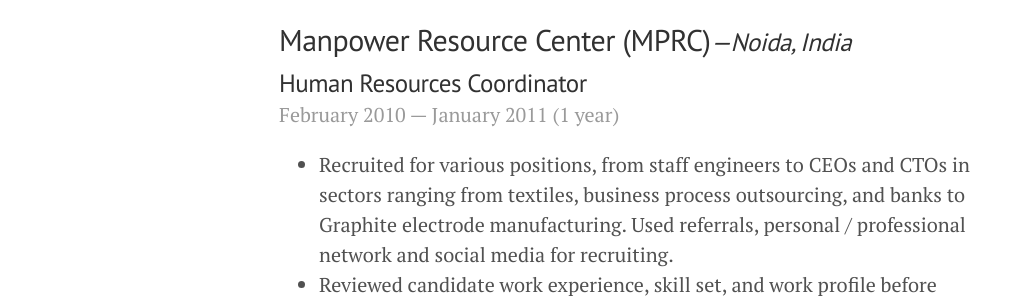
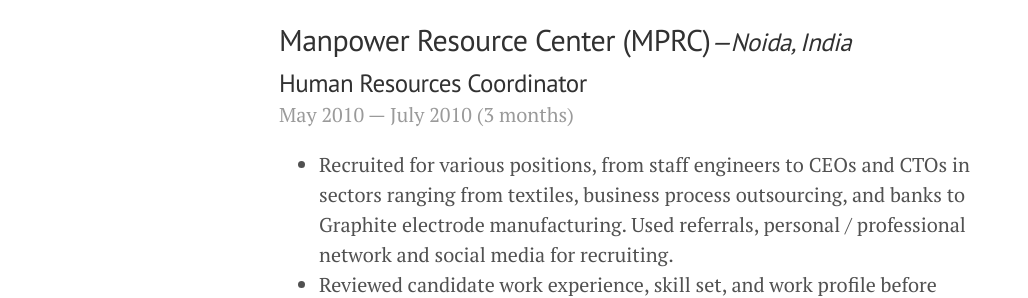
Before and after one commit to ishankapoor/pratibhadutta, a Jekyll site: the page built from resume.md, in a window 1280 px wide and 900 px high, scrolled down 4105 px. Shown: the part 159-457 px from the top of the window, without its empty margins (1-1029 px from the left). Built offline with Jekyll 4.4.1, drawn with Linux system fonts in a browser that asks for light colours.

Commit message:
timeline fixes
timeline fixes

```diff
--- a/resume.md
+++ b/resume.md
@@ -98,7 +98,7 @@
 
 ## Manpower Resource Center (MPRC)<cite class="job-location">&mdash;Noida, India</cite>
 <h3 class="job-title">Human Resources Coordinator</h3>
-<div class="post-date">February 2010 &mdash; January 2011 (1 year)</div>
+<div class="post-date">May 2010 &mdash; July 2010 (3 months)</div>
 
 * Recruited for various positions, from staff engineers to CEOs and CTOs in sectors ranging from textiles, business process outsourcing, and banks to Graphite electrode manufacturing. Used referrals, personal / professional network and social media for recruiting.
 * Reviewed candidate work experience, skill set, and work profile before sending best candidates for vetting and interview.
```
